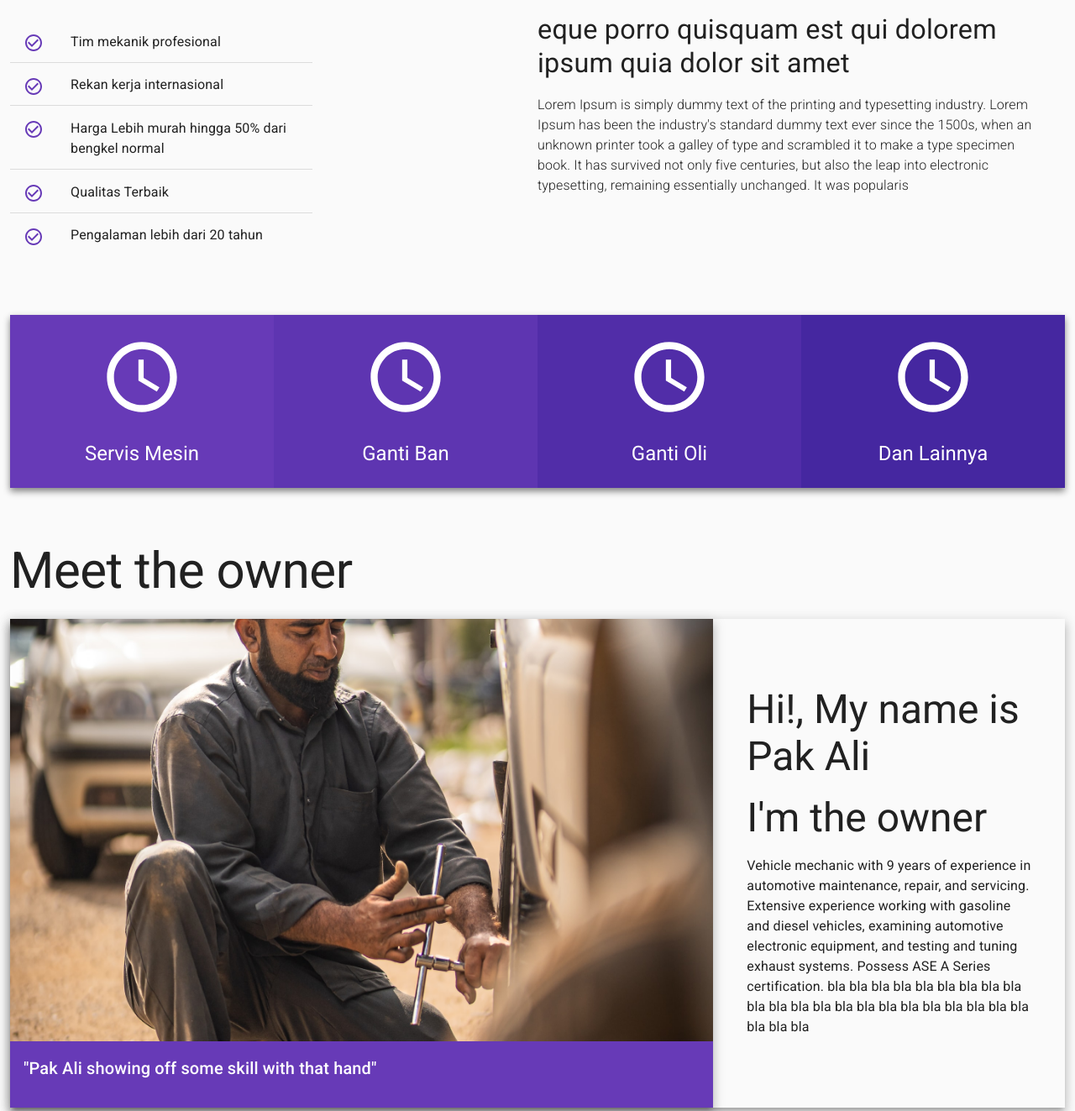
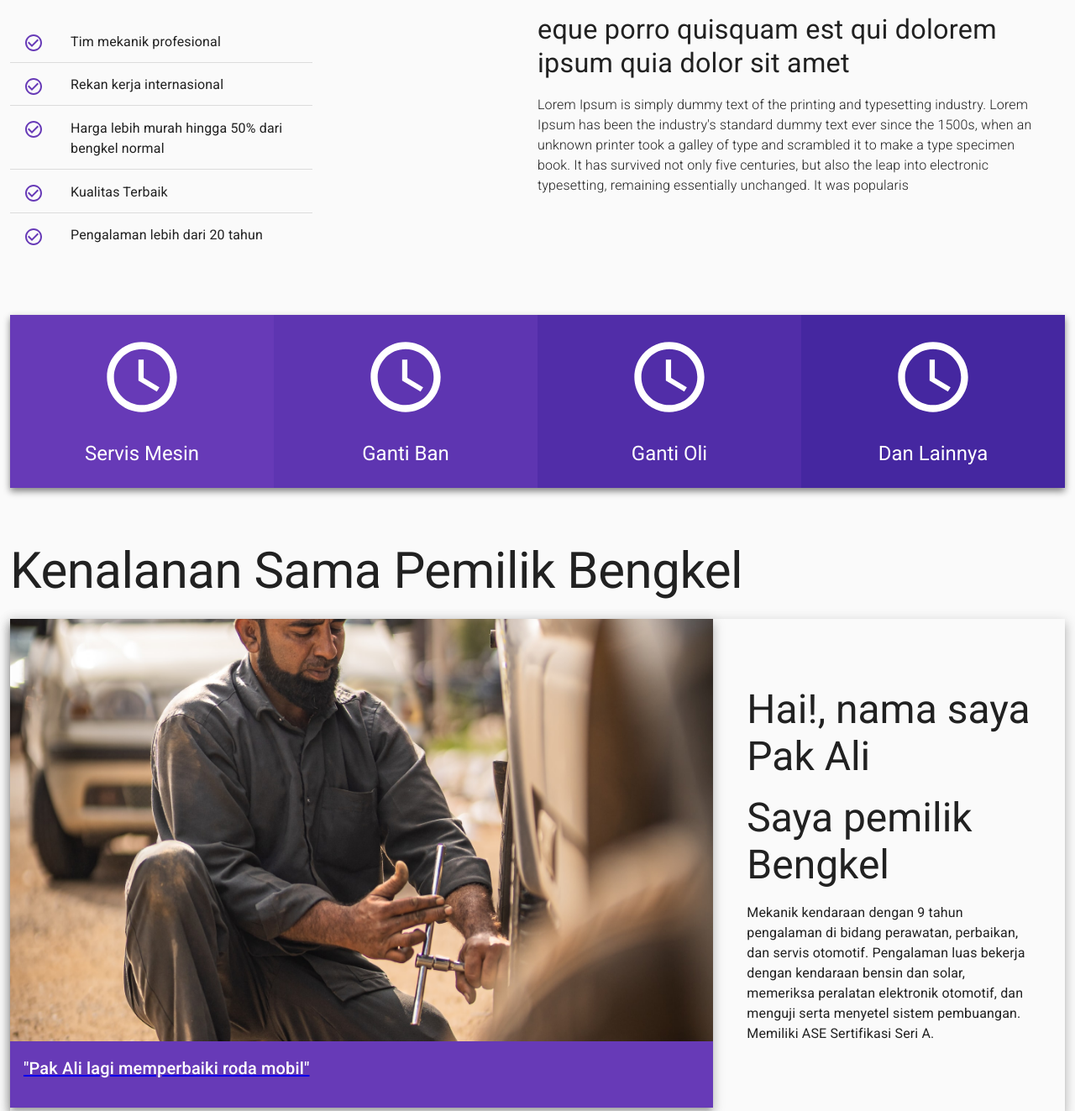
Before and after one commit to IlhamTheCamp/IFMAS-WEB-HOST, a Gatsby site: page / in a window 1280 px wide. Shown: the part 1028-2351 px from the top of the page at 84% size. Built offline with nearby package versions, Linux system fonts and the light colour scheme; Gatsby itself is replaced by a stand-in of ours.

Commit message:
Update index.js

```diff
--- a/src/pages/index.js
+++ b/src/pages/index.js
@@ -77,7 +77,7 @@ const IndexPage = ({ data }) => {
 						<Grid item container sm={12}>
 							<Grid item sm={12}>
 								<Typography variant="h1" component="h2" style={{ fontWeight: 'bold', color: 'white' }}>
-									Memperbaiki semua jenis mobil
+									Memperbaiki semua jenis Mobil
 								</Typography>
 								<Typography variant="h5" gutterBottom style={{ color: 'white' }}>
 									Dengan pengalaman Mekanik lebih dari 20 tahun
@@ -130,8 +130,8 @@ const IndexPage = ({ data }) => {
 											[
 												"Tim mekanik profesional",
 												"Rekan kerja internasional",
-												"Harga Lebih murah hingga 50% dari bengkel normal",
-												"Qualitas Terbaik",
+												"Harga lebih murah hingga 50% dari bengkel normal",
+												"Kualitas Terbaik",
 												"Pengalaman lebih dari 20 tahun"
 											].map((textData, index) => {
 												if (index < 4) {
@@ -190,12 +190,13 @@ const IndexPage = ({ data }) => {
 
 						{/* Bagian - Owner  */}
 						<Typography variant='h2' align='right' gutterBottom style={{ fontWeight: 'normal', marginTop: '5%' }}>
-							Meet the owner
+							Kenalanan Sama Pemilik Bengkel
 						</Typography>
 
 						<Paper elevation={8} square >
 							<Grid container sm={12} justify="center" >
 								<Grid item sm={8}>
+									<a href="https://bengkel-ali.netlify.app/articles">
 										<Card square elevation={8} style={{ backgroundColor: `${accent}` }}>
 											<CardMedia
 												style={{ height: 0, paddingTop: '60%' }}
@@ -203,19 +204,20 @@ const IndexPage = ({ data }) => {
 											/>
 											<CardContent>
 												<Typography item gutterBottom variant="h6" style={{ color: 'white' }}>
-												"Pak Ali showing off some skill with that hand"
+													"Pak Ali lagi memperbaiki roda mobil"
 												</Typography>
 											</CardContent>
 										</Card>
+									</a>
 								</Grid>
 								<Grid item sm={4}>
 									<Box p={5} my={5}>
-										<Typography variant='h3' gutterBottom>Hi!, My name is <br /> Pak Ali</Typography>
-										<Typography variant='h3' gutterBottom>I'm the owner</Typography>
+										<Typography variant='h3' gutterBottom>Hai!, nama saya<br /> Pak Ali</Typography>
+										<Typography variant='h3' gutterBottom>Saya pemilik Bengkel</Typography>
 										<Typography variant='body1'>
-											Vehicle mechanic with 9 years of experience in automotive maintenance, repair, and servicing. Extensive experience working with
-											gasoline and diesel vehicles, examining automotive electronic equipment, and testing and tuning exhaust systems. Possess ASE
-											A Series certification. bla bla bla bla bla bla bla bla bla bla bla bla bla bla bla bla bla bla bla bla bla bla bla bla bla
+											Mekanik kendaraan dengan 9 tahun pengalaman di bidang perawatan, perbaikan, dan servis otomotif. Pengalaman luas bekerja dengan
+											kendaraan bensin dan solar, memeriksa peralatan elektronik otomotif, dan menguji serta menyetel sistem pembuangan. Memiliki ASE
+											Sertifikasi Seri A.
 									</Typography>
 									</Box>
 								</Grid>
```
Lines whose indentation alone changed are shown as unchanged.
